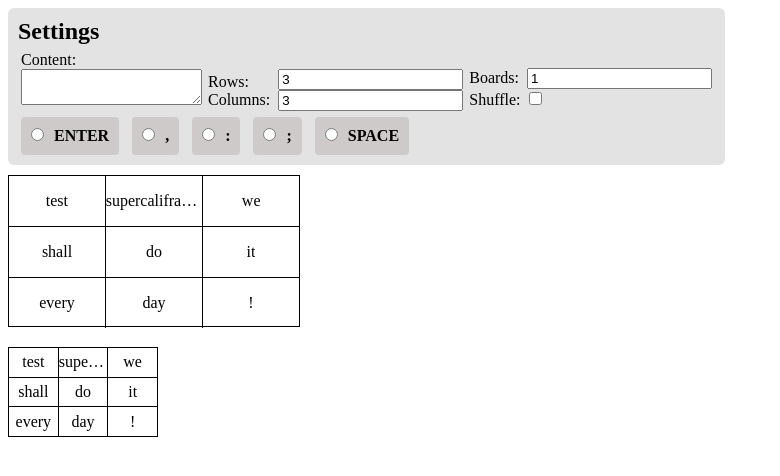
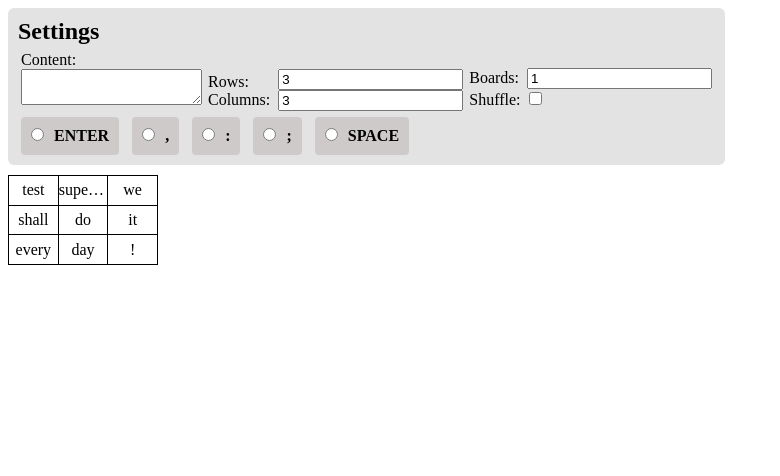
Before and after one commit to BingoGenerator/BingoGenerator, an Angular app: page / in a window 1280 px wide. Shown: the top 476 px of the page, without its empty margins (0-780 px from the left). Built offline with nearby package versions, Linux system fonts and the light colour scheme.

Commit message:
remove old board type

```diff
--- a/src/app/app.module.ts
+++ b/src/app/app.module.ts
@@ -4,14 +4,12 @@ import { NgModule } from '@angular/core';
 import { AppRoutingModule } from './app-routing.module';
 import { AppComponent } from './app.component';
 import { SelectionComponent } from './selection/selection.component';
-import { BoardComponent } from './board/board.component';
 import { DetailBoardComponent } from './detail-board/detail-board.component';
 
 @NgModule({
     declarations: [
         AppComponent,
         SelectionComponent,
-        BoardComponent,
         DetailBoardComponent
     ],
     imports: [
--- a/src/app/board/board.component.html
+++ /dev/null
@@ -1,5 +0,0 @@
-<div [style.height.%]="100/content.length" class="row" *ngFor="let row of content">
-    <div [style.width.%]="100/row.length" class="column" *ngFor="let col of row">
-        <div>{{col}}</div>
-    </div>
-</div>
--- a/src/app/board/board.component.scss
+++ /dev/null
@@ -1,32 +0,0 @@
-:host {
-    border: 1px solid black;
-    position: relative;
-
-    > .row:not(:last-child) {
-        border-bottom: solid 1px black;
-    }
-
-    > .row {
-        display: flex;
-        height: auto;
-
-        > .column:not(:last-child) {
-            border-right: solid 1px black;
-        }
-
-        > .column {
-            display: inline-flex;
-            width: 100%;
-            align-items: center;
-            justify-content: center;
-
-            > div {
-                margin: 0;
-                word-wrap: break-word;
-                text-overflow: ellipsis;
-                overflow: hidden;
-                white-space: nowrap;
-            }
-        }
-    }
-}
--- a/src/app/board/board.component.ts
+++ /dev/null
@@ -1,21 +0,0 @@
-import { Component, ElementRef, Input, OnChanges, OnInit, SimpleChanges } from '@angular/core';
-
-@Component({
-    selector: 'app-board',
-    templateUrl: './board.component.html',
-    styleUrls: ['./board.component.scss']
-})
-export class BoardComponent implements OnInit, OnChanges {
-
-    constructor(private elemRef: ElementRef) { }
-
-    ngOnChanges(changes: SimpleChanges): void {
-
-    }
-
-    ngOnInit(): void {
-
-    }
-
-    @Input() content: any[][];
-}
--- a/src/app/selection/selection.component.html
+++ b/src/app/selection/selection.component.html
@@ -32,9 +32,6 @@
         </div>
     </div>
     <div class="board-section" *ngFor="let board of boards">
-        <app-board [content]="board"></app-board>
-    </div>
-    <div class="board-section" *ngFor="let board of boards">
         <app-detail-board [content]="board" [tileHeight]="30" [tileWidth]="50" [tileBorderWidth]="1"></app-detail-board>
     </div>
 </div>
```
Also changed, not shown: 1 other file (tests, documents, lock files or other folders).
